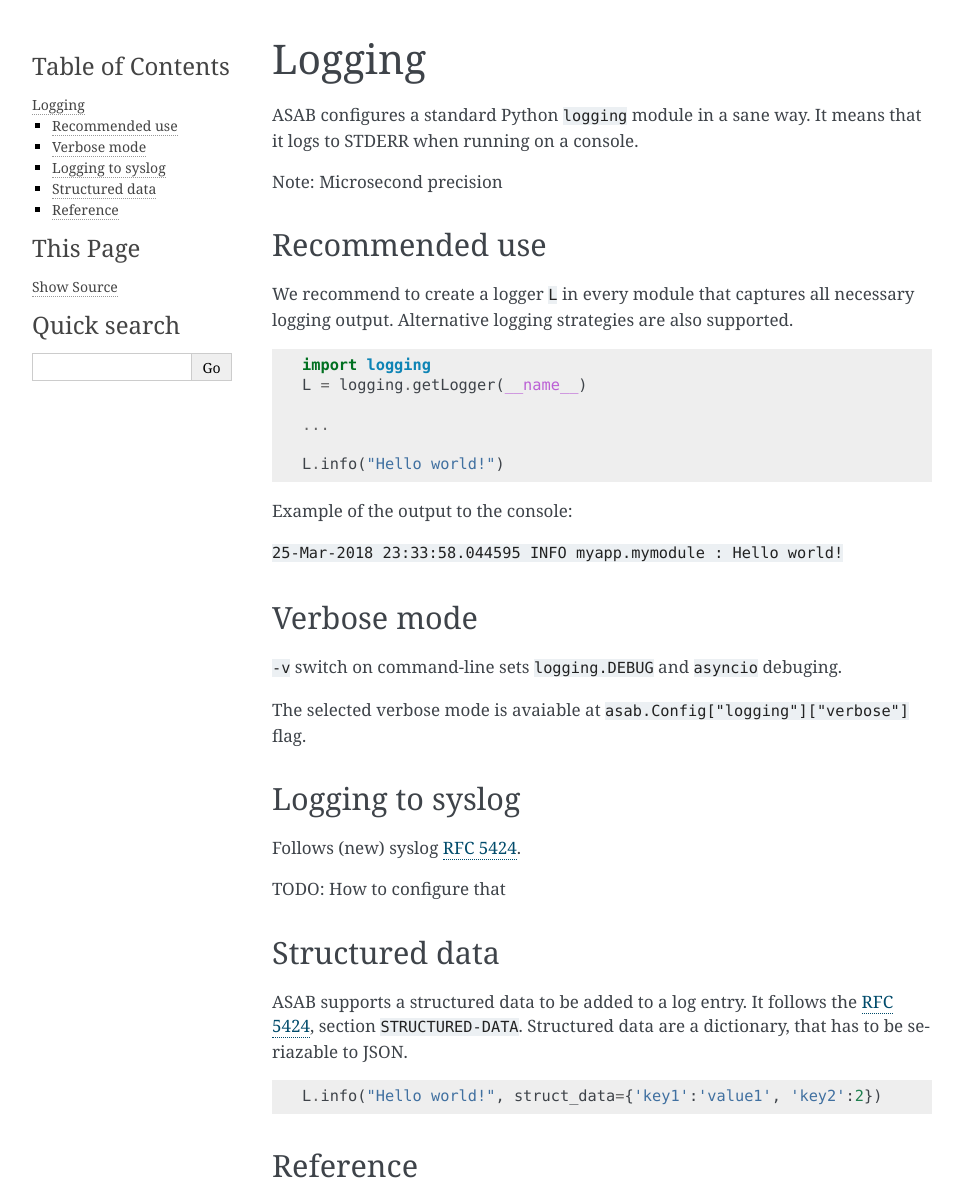
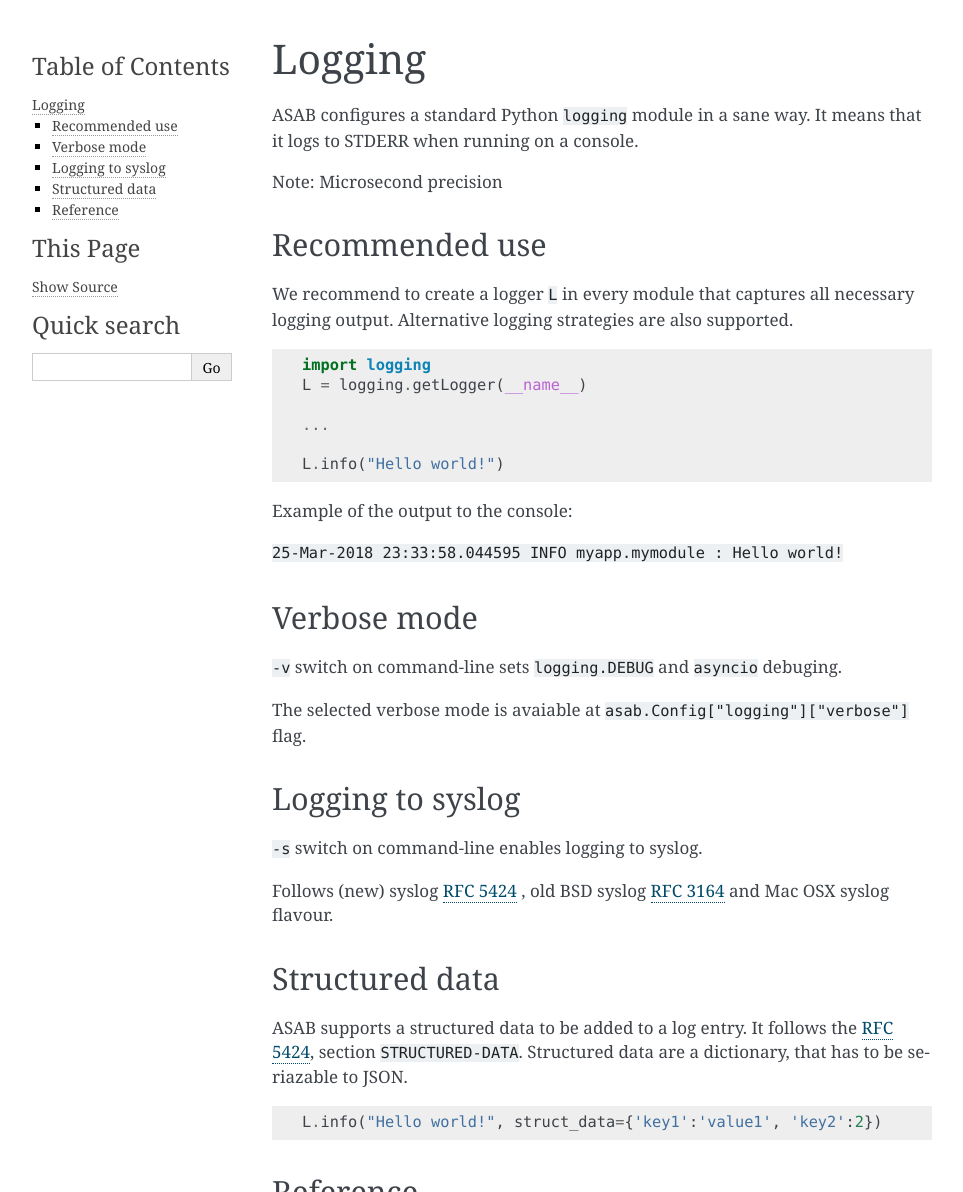
Before and after one commit to TeskaLabs/asab, a Sphinx documentation site: the page built from doc/asab/log.rst, in a window 1280 px wide, cut to the strip 0-1192 px from the top of the page. Shown: the whole strip, without its empty margins (148-1111 px from the left). Built offline with Sphinx 7.4.7, drawn with Linux system fonts in a browser that asks for light colours; the version number is read from the project's files by our own code.

Commit message:
Add a syslog logging to a documentation.

```diff
--- a/doc/asab/application.rst
+++ b/doc/asab/application.rst
@@ -264,6 +264,11 @@ Load configuration file from a file CONFIG.
 Increase the logging level to DEBUG aka be more verbose about what is happening.
 
 
+.. option:: -s , --syslog
+
+Log to a syslog.
+
+
 .. option:: -d , --daemonize
 
 Launch the application in the background aka daemonized.
--- a/doc/asab/log.rst
+++ b/doc/asab/log.rst
@@ -40,9 +40,10 @@ The selected verbose mode is avaiable at ``asab.Config["logging"]["verbose"]`` f
 Logging to syslog
 -----------------
 
-Follows (new) syslog `RFC 5424 <https://tools.ietf.org/html/rfc5424>`_.
+``-s`` switch on command-line enables logging to syslog.
 
-TODO: How to configure that
+Follows (new) syslog `RFC 5424 <https://tools.ietf.org/html/rfc5424>`_ , old BSD syslog `RFC 3164 <https://tools.ietf.org/html/rfc3164>`_ and Mac OSX syslog flavour.
+
 
 
 Structured data
```
